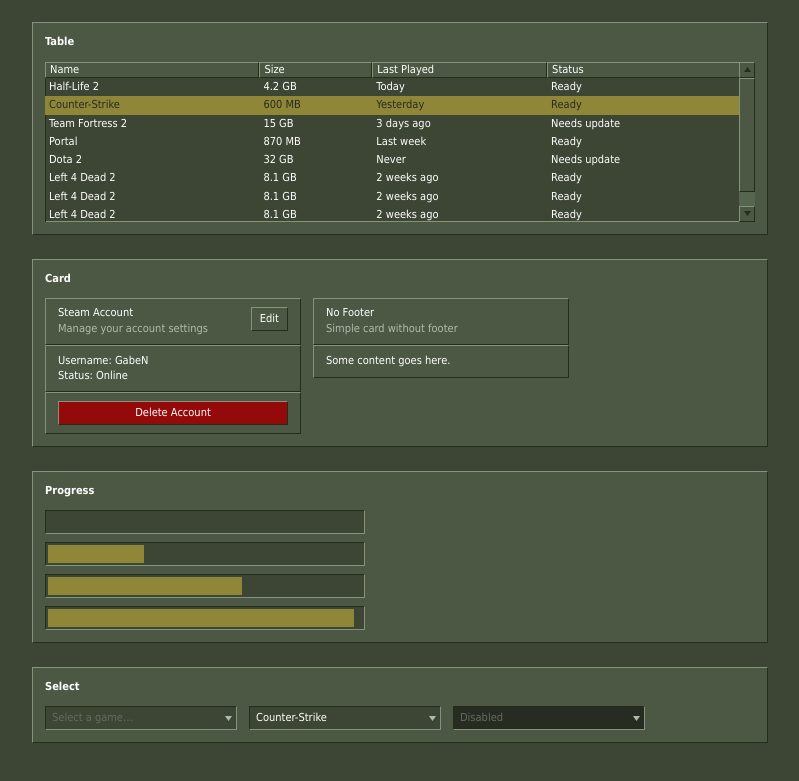
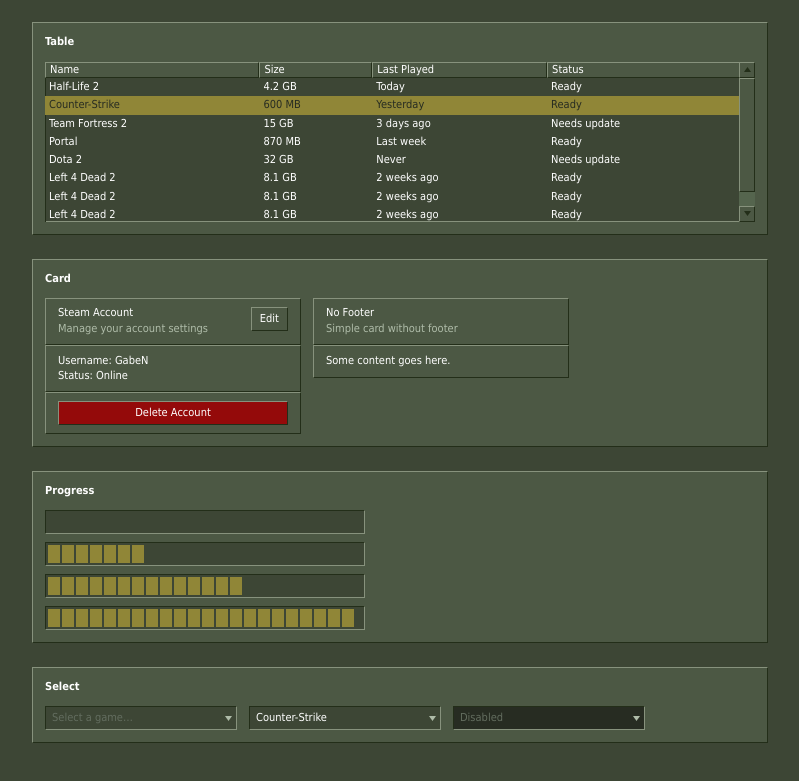
Before and after one commit to OnlyNinjaGear/go2003, a Next.js app: page / in a window 1280 px wide. Shown: the part 1067-1848 px from the top of the page, without its empty margins (240-1039 px from the left). Built offline with nearby package versions, Linux system fonts and the light colour scheme.

Commit message:
auto: progress.tsx

```diff
--- a/registry/steam2003/ui/progress.tsx
+++ b/registry/steam2003/ui/progress.tsx
@@ -39,8 +39,11 @@ function Progress({
     >
       <ProgressPrimitive.Indicator
         data-slot="progress-indicator"
-        className="h-full bg-primary"
-        style={{ width: indicatorW }}
+        className="h-full"
+        style={{
+          width: indicatorW,
+          backgroundImage: `repeating-linear-gradient(to right, var(--primary) 0px, var(--primary) ${BLOCK}px, var(--input-bg) ${BLOCK}px, var(--input-bg) ${UNIT}px)`,
+        }}
       />
     </ProgressPrimitive.Root>
   )
```
